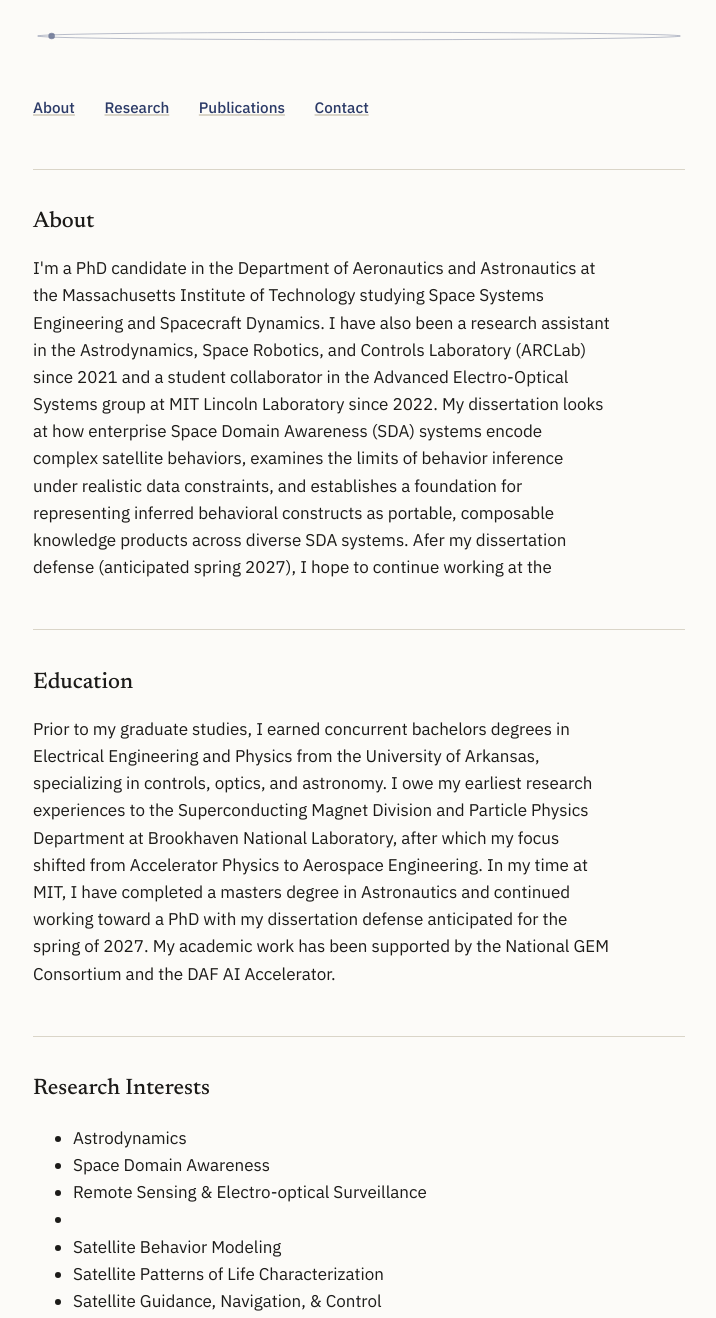
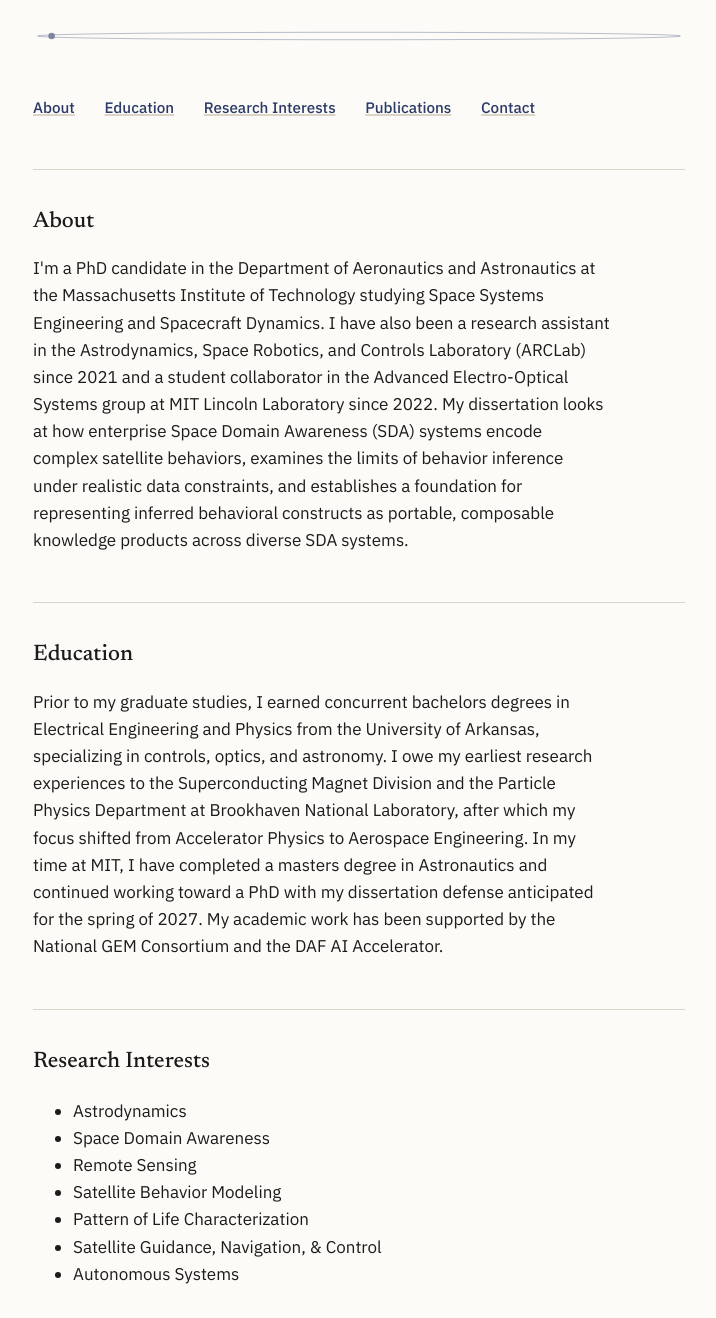
Before and after one commit to hlizsolera/website, a plain HTML site: page index.html in a window 1280 px wide. Shown: the part 189-1507 px from the top of the page, without its empty margins (281-997 px from the left). Drawn offline with Linux system fonts and the light colour scheme.

Commit message:
Fix typos

```diff
--- a/index.html
+++ b/index.html
@@ -131,7 +131,8 @@
 
   <nav>
     <a href="#about">About</a>
-    <a href="#research">Research</a>
+    <a href="#education">Education</a>
+    <a href="#research">Research Interests</a>
     <a href="#publications">Publications</a>
     <a href="#contact">Contact</a>
   </nav>
@@ -150,8 +151,7 @@
       of behavior inference under realistic data constraints, and
       establishes a foundation for representing inferred behavioral
       constructs as portable, composable knowledge products across diverse
-      SDA systems. Afer my dissertation defense (anticipated spring 2027),
-      I hope to continue working at the
+      SDA systems.
     </p>
   </section>
 
@@ -161,7 +161,7 @@
       Prior to my graduate studies, I earned concurrent bachelors degrees
       in Electrical Engineering and Physics from the University of Arkansas,
       specializing in controls, optics, and astronomy. I owe my earliest
-      research experiences to the Superconducting Magnet Division and
+      research experiences to the Superconducting Magnet Division and the
       Particle Physics Department at Brookhaven National Laboratory, after
       which my focus shifted from Accelerator Physics to Aerospace
       Engineering. In my time at MIT, I have completed a masters
@@ -177,10 +177,11 @@
     <ul>
       <li>Astrodynamics</li>
       <li>Space Domain Awareness</li>
-      <li>Remote Sensing & Electro-optical Surveillance<li>
+      <li>Remote Sensing</li>
       <li>Satellite Behavior Modeling</li>
-      <li>Satellite Patterns of Life Characterization</li>
+      <li>Pattern of Life Characterization</li>
       <li>Satellite Guidance, Navigation, & Control</li>
+      <li>Autonomous Systems</li>
     </ul>
   </section>
 
```
